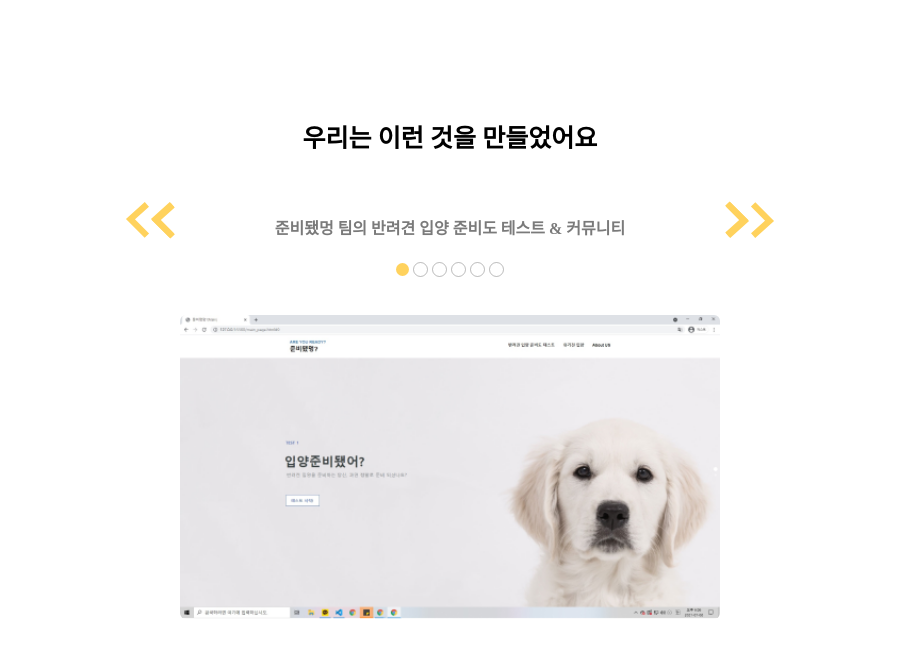
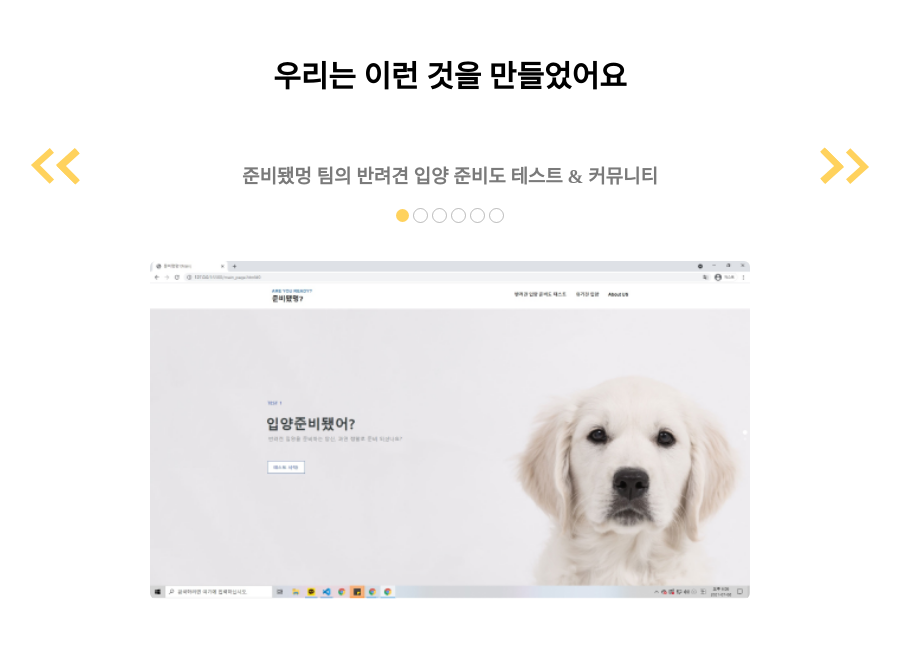
Before and after one commit to mju-likelion/nana, a Next.js app: page / in a window 1280 px wide. Shown: the part 5160-5820 px from the top of the page, without its empty margins (190-1090 px from the left). Built offline with nearby package versions, Linux system fonts and the light colour scheme.

Commit message:
style: OUTPUT페이지 크기 맞추기

```diff
--- a/components/OutPut.js
+++ b/components/OutPut.js
@@ -8,10 +8,10 @@
   justify-content: center;
   align-items: center;
   width: 100%;
-  margin-top: 300px;
+  margin-top: 230px;
 
   @media screen and (max-width: 1024px) {
-    margin-top: 30px;
+    margin-top: 20px;
   }
 `;
 
@@ -30,7 +30,8 @@
 
   h2 {
     font-weight: bold;
-    font-size: 25px;
+    /* font-size: 25px; */
+    font-size: 30px;
     text-align: center;
     padding: 30px 0 20px 0;
 
--- a/components/OutPutSlide.js
+++ b/components/OutPutSlide.js
@@ -10,7 +10,8 @@
 const SlideWrap = styled.div`
   /* 보이길 원하는 컨테이너 크기 설정 */
   display: flex;
-  width: 550px;
+  /* width: 550px; */
+  width: 750px;
 
   @media screen and (max-width: 1024px) {
     width: 300px;
@@ -27,7 +28,8 @@
   div {
     display: flex;
     justify-content: center;
-    width: 550px;
+    /* width: 550px; */
+    width: 750px;
   }
 
   @media screen and (max-width: 1024px) {
@@ -40,10 +42,12 @@
 // 해커톤 서비스 설명
 const OutPutTitle = styled.div`
   color: #7a7a7a;
-  font-size: 16px;
+  /* font-size: 16px; */
+  font-size: 19px;
   font-weight: bold;
   text-align: center;
-  width: 550px;
+  /* width: 550px; */
+  width: 750px;
   height: 60px;
   padding-top: 20px;
 
@@ -58,7 +62,9 @@
 // 해커톤 서비스 이미지
 const OutPutImages = styled.img`
   box-sizing: border-box;
-  width: 550px;
+  over-fit: contain;
+  width: 600px;
+  /* width: 750px; */
   margin: 20px 5px;
   border-radius: 6px;
 
@@ -71,7 +77,8 @@
 const TitleAndBtn = styled.div`
   display: flex;
   justify-content: space-between;
-  width: 650px;
+  /* width: 650px; */
+  width: 840px;
   height: 50px;
 
   @media screen and (max-width: 1024px) {
```
Also changed, not shown: public/img/oneCan.png.
